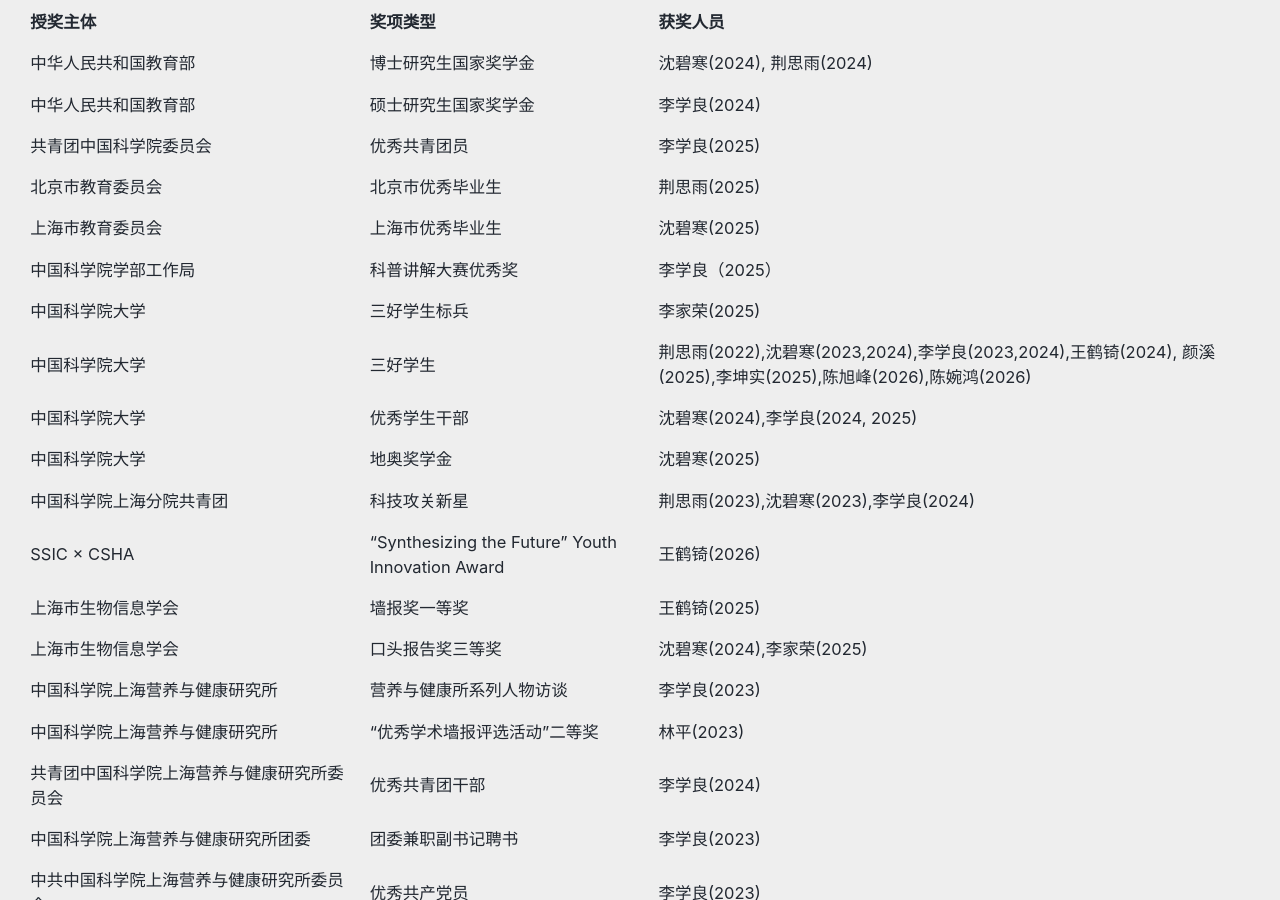
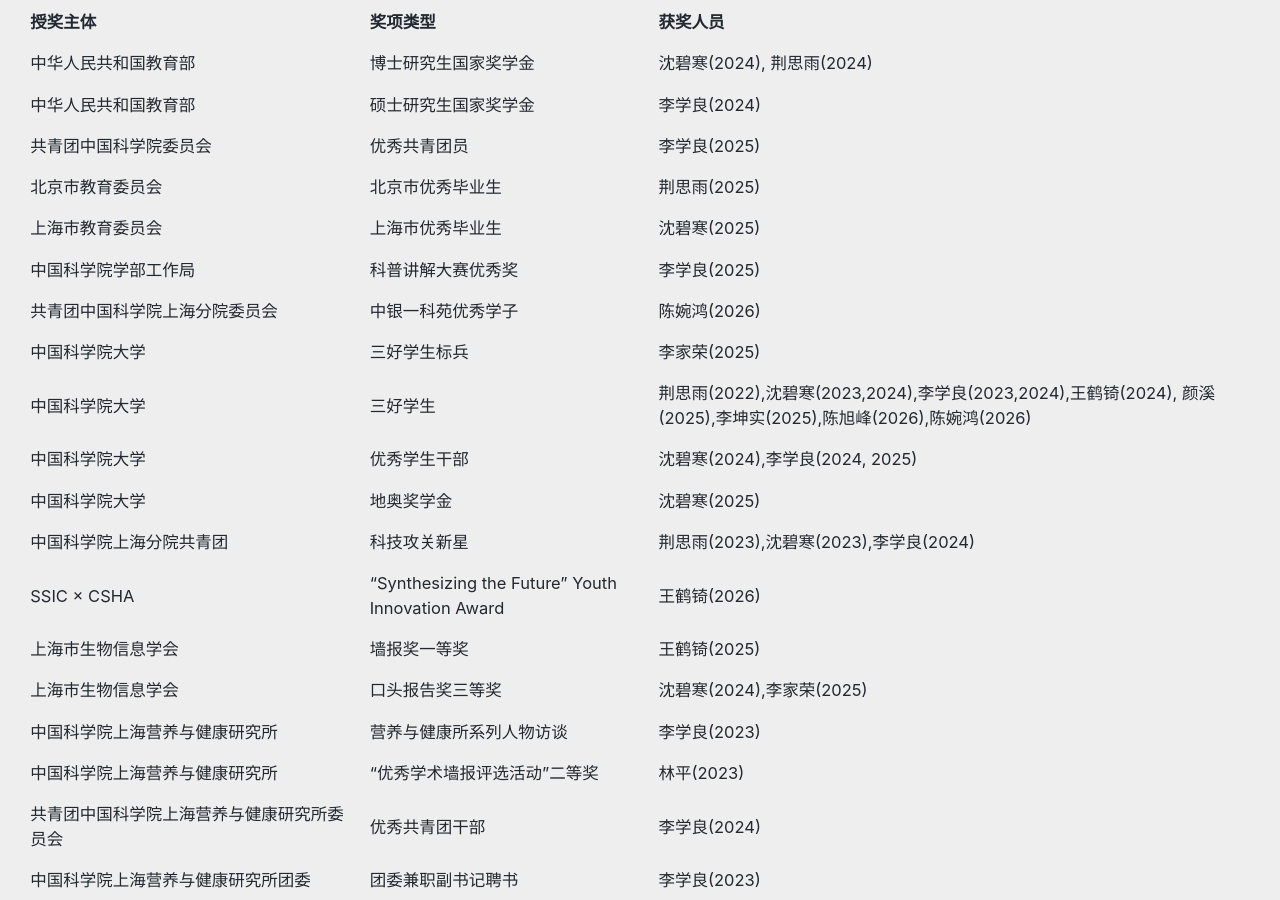
Before and after one commit to LihongLab/lihonglab.github.io, a Jekyll site: the page built from _pages/AWARDS.md, in a window 1280 px wide and 900 px high, scrolled down 642 px. Built offline with Jekyll 4.4.1, drawn with Linux system fonts in a browser that asks for light colours; cached includes are drawn as plain includes; some web fonts are replaced.

Commit message:
Update AWARDS.md

```diff
--- a/_pages/AWARDS.md
+++ b/_pages/AWARDS.md
@@ -32,7 +32,8 @@
 | 共青团中国科学院委员会 | 优秀共青团员 | 李学良(2025) |
 | 北京市教育委员会                                           | 北京市优秀毕业生             | 荆思雨(2025)                                                 |
 | 上海市教育委员会                                           | 上海市优秀毕业生             | 沈碧寒(2025)                                                 |
-| 中国科学院学部工作局                                       | 科普讲解大赛优秀奖                               | 李学良（2025）                                               |
+| 中国科学院学部工作局                                       | 科普讲解大赛优秀奖                               | 李学良(2025)                                                 |
+| 共青团中国科学院上海分院委员会                             | 中银一科苑优秀学子                               | 陈婉鸿(2026)                                                 |
 | 中国科学院大学                                             | 三好学生标兵                 | 李家荣(2025)                                                 |
 | 中国科学院大学                                             | 三好学生                     | 荆思雨(2022),沈碧寒(2023,2024),李学良(2023,2024),王鹤锜(2024), 颜溪(2025),李坤实(2025),陈旭峰(2026),陈婉鸿(2026) |
 | 中国科学院大学                                             | 优秀学生干部                 | 沈碧寒(2024),李学良(2024, 2025)                              |
```
